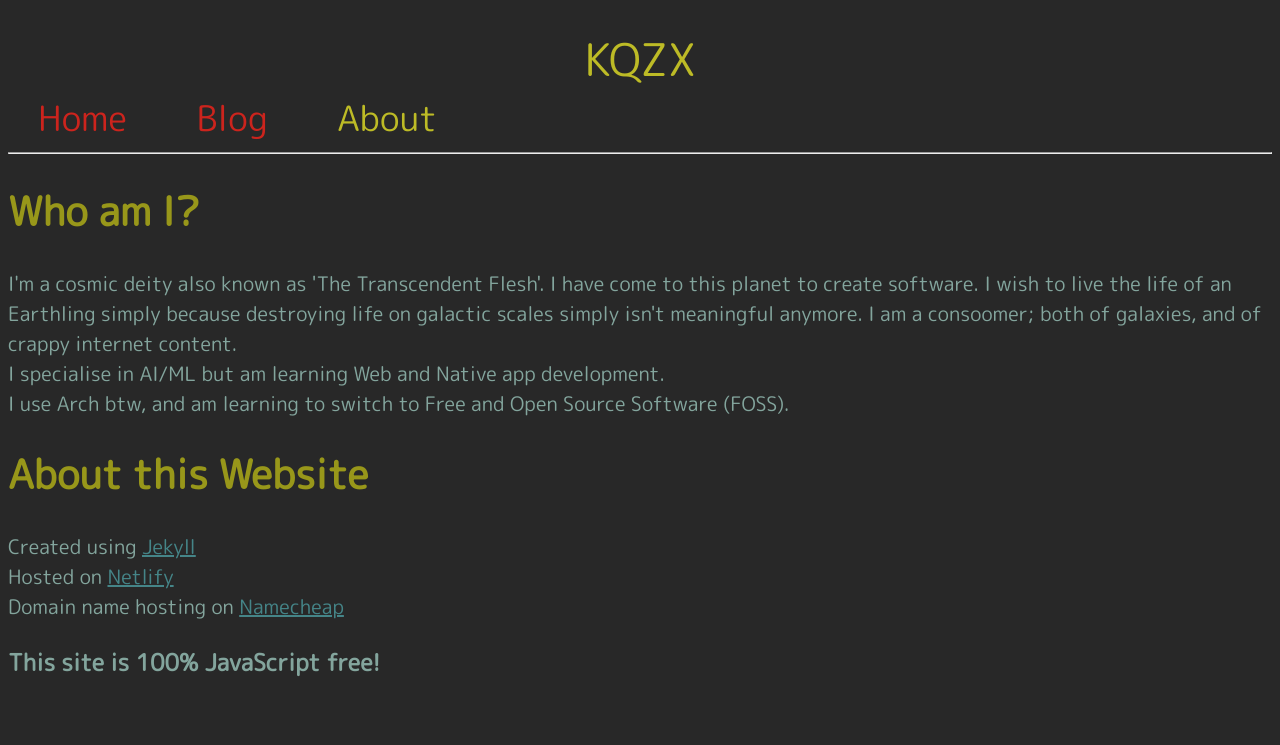
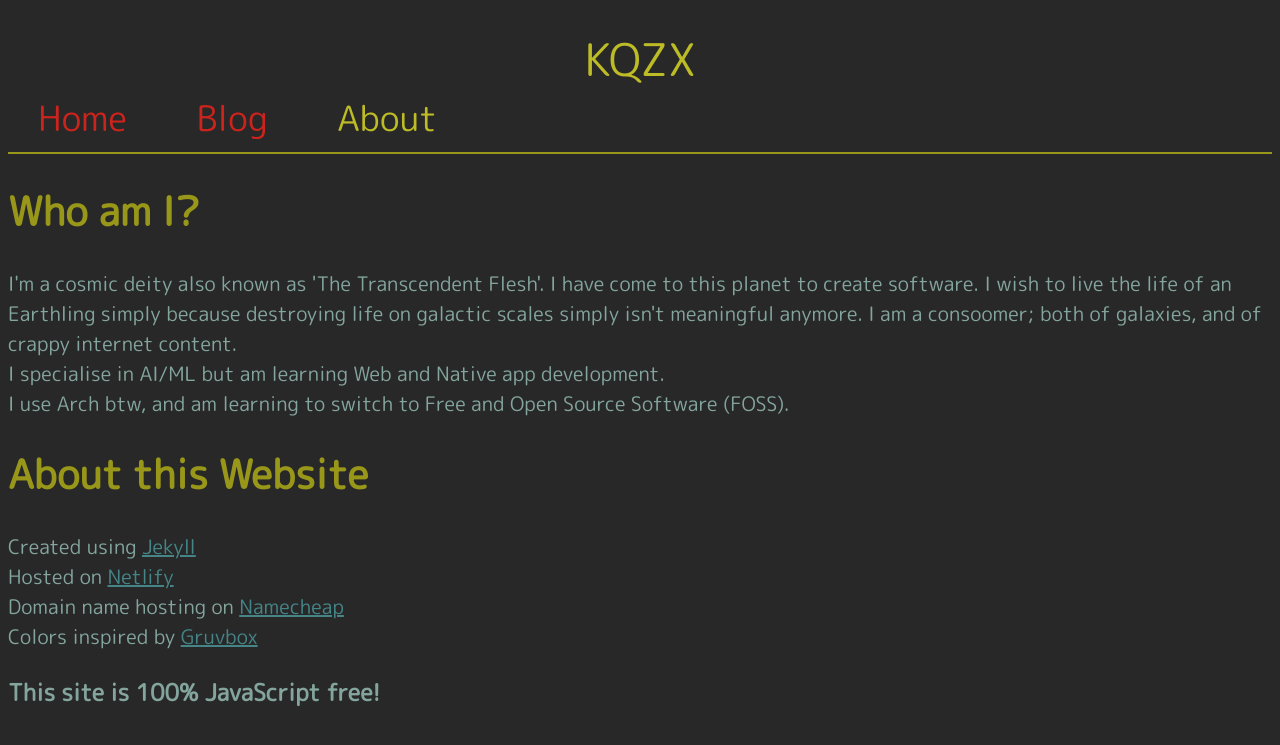
Before and after one commit to KrapKake/Website, a Jekyll site: the page built from about.html, in a window 1280 px wide. Shown: the top 745 px of the page. Built offline with Jekyll 4.4.1, drawn with Linux system fonts in a browser that asks for light colours.

Commit message:
Updated about page and default layout

```diff
--- a/_layouts/default.html
+++ b/_layouts/default.html
@@ -10,7 +10,7 @@
   <body>
     <br><div class="center-align"><a href="/" id="kqzx">KQZX</a></div>
     {% include header.html %}
-    <hr>
+    <hr color="#98971a">
     {{ content }}
   </body>
 </html>
--- a/about.html
+++ b/about.html
@@ -23,7 +23,8 @@ title: About
     Created using <a href="https://jekyllrb.com/">Jekyll</a><br>
     Hosted on <a href="https://www.netlify.com/">Netlify</a><br>
     Domain name hosting on <a href="https://www.namecheap.com/">Namecheap</a><br>
-      <h3>This site is 100% JavaScript free!</h3>
+    Colors inspired by <a href="https://github.com/morhetz/gruvbox">Gruvbox</a><br>
+    <h3>This site is 100% JavaScript free!</h3>
     </div>
   </body>
 </html>
```
Also changed, not shown: 6 other files.
